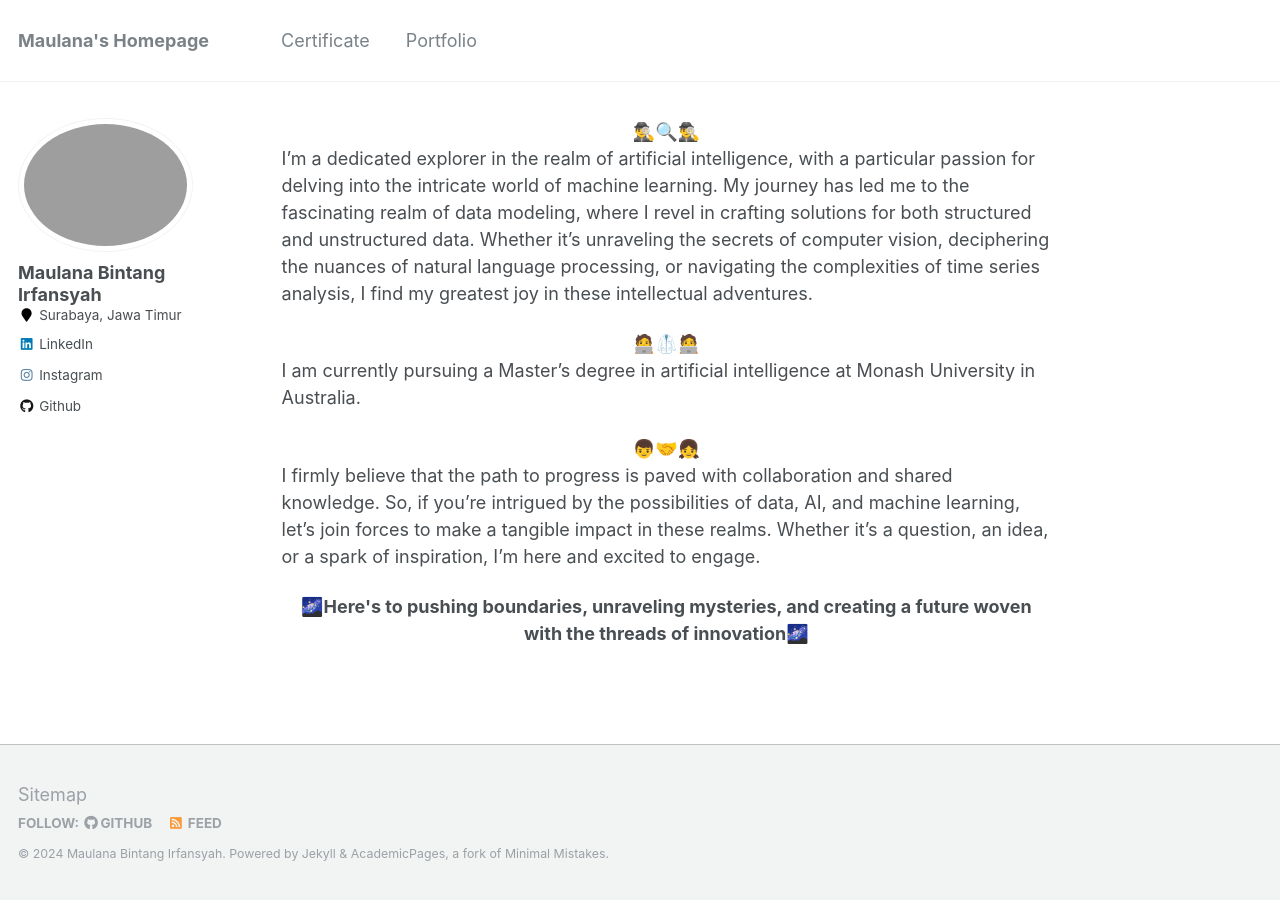
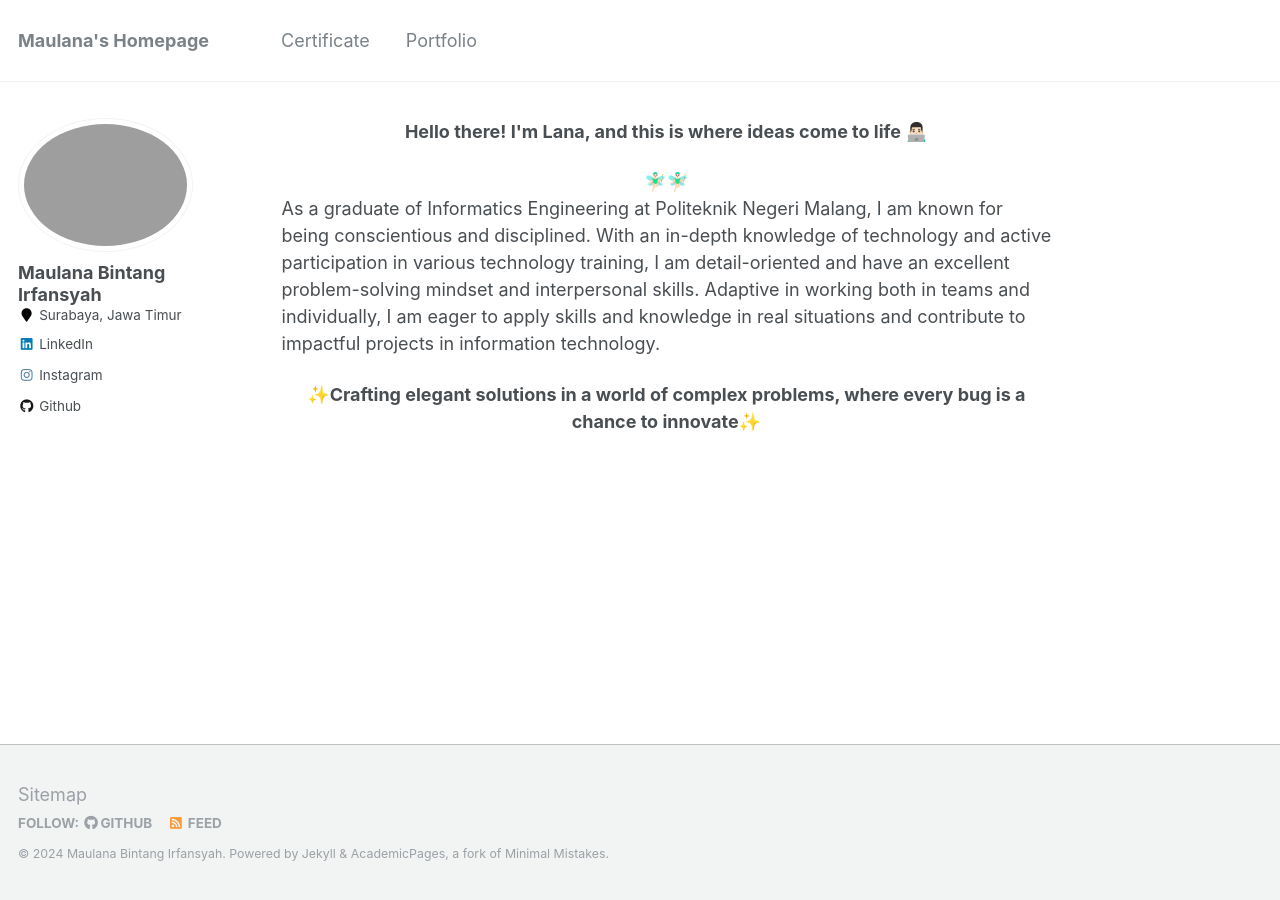
Before and after one commit to maulanabin/maulanabin.github.io, a Jekyll site: the page built from _pages/about.md, in a window 1280 px wide. Built offline with Jekyll 4.4.1, drawn with Linux system fonts in a browser that asks for light colours.

Commit message:
Updated About

```diff
--- a/_pages/about.md
+++ b/_pages/about.md
@@ -7,20 +7,14 @@ redirect_from:
   - /about/
   - /about.html
 ---
-<!-- <p align="center">
-  <strong>Hello there! I'm Lana, and this is where ideas come to life. 👨🏻‍💻<strong>
+
+<p align="center">
+  <strong>Hello there! I'm Lana, and this is where ideas come to life 👨🏻‍💻</strong>
 </p>
 
-As a graduate of Informatics Engineering at Politeknik Negeri Malang, I am known for being conscientious and disciplined. With an in-depth knowledge of technology and active participation in various technology training, I am detail-oriented and have an excellent problem-solving mindset and interpersonal skills. Adaptive in working both in teams and individually, I am eager to apply skills and knowledge in real situations and contribute to impactful projects in information technology.🧚🏻‍♂️ -->
-
-<center>🕵️‍♂️🔍🕵️‍♂️</center>
-I'm a dedicated explorer in the realm of artificial intelligence, with a particular passion for delving into the intricate world of machine learning. My journey has led me to the fascinating realm of data modeling, where I revel in crafting solutions for both structured and unstructured data. Whether it's unraveling the secrets of computer vision, deciphering the nuances of natural language processing, or navigating the complexities of time series analysis, I find my greatest joy in these intellectual adventures.
-
-<center>🧑‍💻🥼🧑‍💻</center>
-I am currently pursuing a Master's degree in artificial intelligence at Monash University in Australia.
-
-<center>👦🤝👧</center>
-I firmly believe that the path to progress is paved with collaboration and shared knowledge. So, if you're intrigued by the possibilities of data, AI, and machine learning, let's join forces to make a tangible impact in these realms. Whether it's a question, an idea, or a spark of inspiration, I'm here and excited to engage.
+<center>🧚🏻‍♂️🧚🏻‍♂️</center>
+As a graduate of Informatics Engineering at Politeknik Negeri Malang, I am known for being conscientious and disciplined. With an in-depth knowledge of technology and active participation in various technology training, I am detail-oriented and have an excellent problem-solving mindset and interpersonal skills. Adaptive in working both in teams and individually, I am eager to apply skills and knowledge in real situations and contribute to impactful projects in information technology.
 
 <p align="center">
-  <strong>🌌Here's to pushing boundaries, unraveling mysteries, and creating a future woven with the threads of innovation🌌</strong>
+  <strong>✨Crafting elegant solutions in a world of complex problems, where every bug is a chance to innovate✨</strong>
+</p>
```
